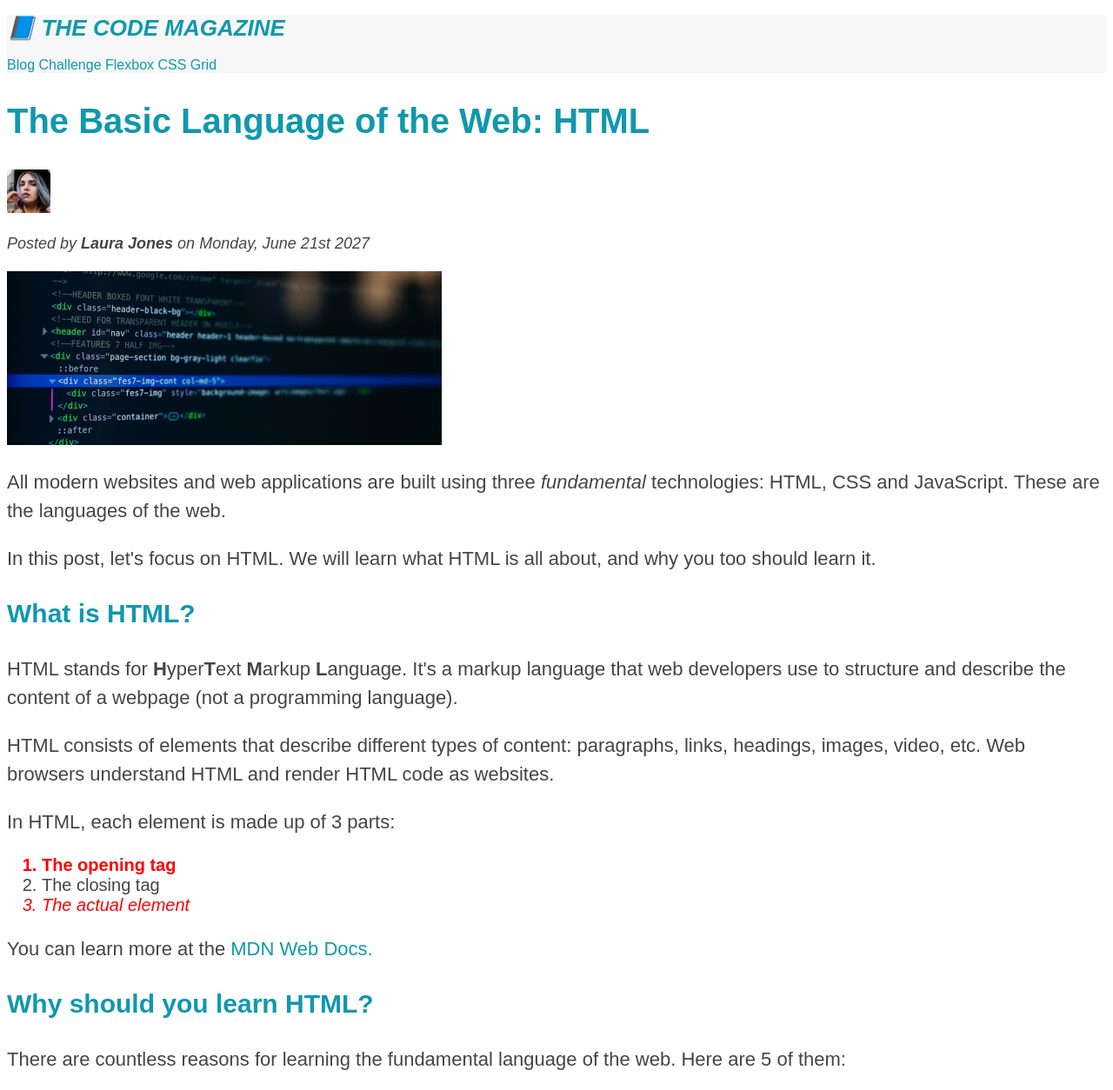
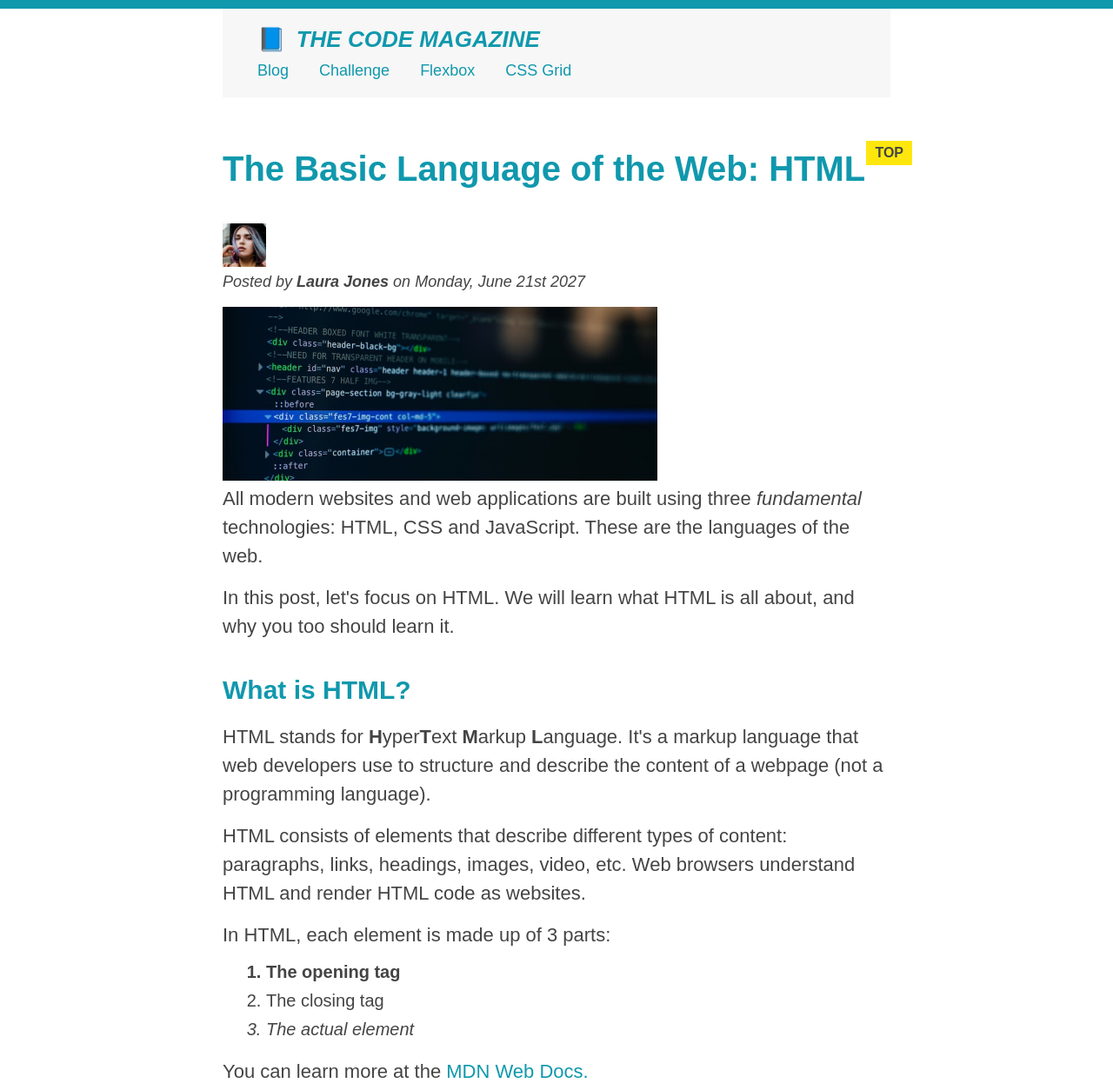
Before and after one commit to tnkr-repos/html-learner, a website built with Vite: page index.html in a window 1280 px wide. Shown: the top 1254 px of the page at 87% size. Built offline with nearby package versions, Linux system fonts and the light colour scheme.

Commit message:
Basic CSS Styling using Pseudo Elements and Typography

```diff
--- a/index.html
+++ b/index.html
@@ -12,6 +12,7 @@
     <link href="./style.css" rel="stylesheet" />
   </head>
   <body>
+    <div class="container">
       <header class="main-header">
         <h1>📘 The Code Magazine</h1>
         <nav>
@@ -22,7 +23,7 @@
         </nav>
       </header>
       <main>
-      <h2>The Basic Language of the Web: HTML</h2>
+        <h2 class="post-header">The Basic Language of the Web: HTML</h2>
         <img
           alt="Laura Jones selfie"
           height="50"
@@ -32,7 +33,11 @@
         <p id="author">
           Posted by <strong>Laura Jones</strong> on Monday, June 21st 2027
         </p>
-      <img alt="HTML Code on Screen" src="./public/post-img.jpg" width="500" />
+        <img
+          alt="HTML Code on Screen"
+          src="./public/post-img.jpg"
+          width="500"
+        />
         <p>
           All modern websites and web applications are built using three
           <em>fundamental</em>
@@ -40,16 +45,16 @@
           web.
         </p>
         <p>
-        In this post, let's focus on HTML. We will learn what HTML is all about,
-        and why you too should learn it.
+          In this post, let's focus on HTML. We will learn what HTML is all
+          about, and why you too should learn it.
         </p>
         <section>
           <h3>What is HTML?</h3>
           <p>
             HTML stands for <strong>H</strong>yper<strong>T</strong>ext
             <strong>M</strong>arkup <strong>L</strong>anguage. It's a markup
-          language that web developers use to structure and describe the content
-          of a webpage (not a programming language).
+            language that web developers use to structure and describe the
+            content of a webpage (not a programming language).
           </p>
           <p>
             HTML consists of elements that describe different types of content:
@@ -130,7 +135,8 @@
         </section>
       </aside>
       <footer>
-      <p id="copyright">Copyright &copy; 2027 By the Code Magazine.</p>
+        <p class="copyright">Copyright &copy; 2027 By the Code Magazine.</p>
       </footer>
+    </div>
   </body>
 </html>
--- a/style.css
+++ b/style.css
@@ -1,12 +1,53 @@
+* {
+    margin: 0;
+    padding: 0;
+    box-sizing: border-box;
+}
+
 body {
+    color: #444;
     font-family: sans-serif;
-  color: #444;
+    border-top: 10px solid #1098ad;
+    position: relative;
+}
+
+.container {
+    width: 768px;
+    margin: 0 auto;
 }
 
 h1,
 h2,
 h3 {
     color: #1098ad;
+}
+
+.main-header {
+    background-color: #f7f7f7;
+    padding: 20px 40px;
+    margin-bottom: 60px;
+}
+
+nav {
+    font-size: 18px;
+}
+
+main {
+    margin-bottom: 60px;
+}
+
+.post-header {
+    margin-bottom: 40px;
+}
+
+aside {
+    background-color: #f7f7f7;
+    border-top: 5px solid #1098ad;
+    border-bottom: 5px solid #1098ad;
+    /* padding-top: 50px;
+    padding-bottom: 50px; */
+    padding: 50px 0;
+    width: 500px;
 }
 
 h1 {
@@ -17,10 +58,13 @@ h1 {
 
 h2 {
     font-size: 40px;
+    margin-bottom: 30px;
 }
 
 h3 {
     font-size: 30px;
+    margin-bottom: 20px;
+    margin-top: 40px;
 }
 
 h4 {
@@ -32,15 +76,32 @@ h4 {
 p {
     font-size: 22px;
     line-height: 1.5;
+    margin-bottom: 15px;
+}
+
+ul,
+ol {
+    margin-left: 50px;
+    margin-bottom: 20px;
 }
 
 li {
     font-size: 20px;
+    margin-bottom: 10px;
+    /* display: inline; */
 }
 
-/*footer p {*/
-/*  font-size: 16px;*/
-/*}*/
+li:last-child {
+    margin-bottom: 0;
+}
+
+/* footer p {
+  font-size: 16px;
+} */
+
+/* article header p {
+  font-style: italic;
+} */
 
 #author {
     font-style: italic;
@@ -56,19 +117,21 @@ li {
     font-weight: bold;
 }
 
+/* ul {
+  list-style: none;
+} */
+
 .related {
     list-style: none;
 }
 
-.main-header {
-  background-color: #f7f7f7;
+body {
+    /* background-color: orangered; */
 }
 
-aside {
-  background-color: #f7f7f7;
-  border-top: 5px solid #1098ad;
-  border-bottom: 5px solid #1098ad;
-}
+/* .first-li {
+  font-weight: bold;
+} */
 
 li:first-child {
     font-weight: bold;
@@ -78,26 +141,117 @@ li:last-child {
     font-style: italic;
 }
 
-li:nth-child(odd) {
-  color: #f00;
+li:nth-child(even) {
+    /* color: red; */
 }
 
+/* Misconception: this won't work! */
+article p:first-child {
+    color: red;
+}
+
+/* Styling links */
 a:link {
     color: #1098ad;
     text-decoration: none;
 }
 
 a:visited {
+    /* color: #777; */
     color: #1098ad;
 }
 
 a:hover {
-  color: #ff4500ff;
+    color: orangered;
     font-weight: bold;
-  text-decoration: underline wavy pink;
+    text-decoration: underline orangered;
 }
 
 a:active {
-  color: white;
-  background-color: #000;
+    background-color: black;
+    font-style: italic;
 }
+
+/* LVHA */
+
+.post-img {
+    width: 100%;
+    height: auto;
+}
+
+nav a:link {
+    /* background-color: orangered;
+    margin: 20px;
+    padding: 20px;
+
+    display: block; */
+
+    margin-right: 30px;
+    margin-top: 10px;
+    display: inline-block;
+}
+
+nav a:link:last-child {
+    margin-right: 0;
+}
+
+button {
+    font-size: 22px;
+    padding: 20px;
+    cursor: pointer;
+
+    position: absolute;
+    /* top: 50px;
+    left: 50px; */
+    bottom: 50px;
+    right: 50px;
+}
+
+h1::first-letter {
+    font-style: normal;
+    margin-right: 5px;
+}
+
+h3 + p::first-line {
+    /* color: red; */
+}
+
+h2 {
+    /* background-color: orange; */
+    position: relative;
+}
+
+h2::before {
+    content: "TOP";
+    background-color: #ffe70e;
+    color: #444;
+    font-size: 16px;
+    font-weight: bold;
+    display: inline-block;
+    padding: 5px 10px;
+    position: absolute;
+    top: -10px;
+    right: -25px;
+}
+
+/* Resolving conflicts */
+/* #copyright {
+  color: red;
+}
+
+.copyright {
+  color: blue;
+}
+
+.text {
+  color: yellow;
+}
+
+footer p {
+  color: green !important;
+} */
+
+/* nav a:link,
+nav p {
+  font-size: 18px;
+} */
```
Lines whose indentation alone changed are shown as unchanged.
